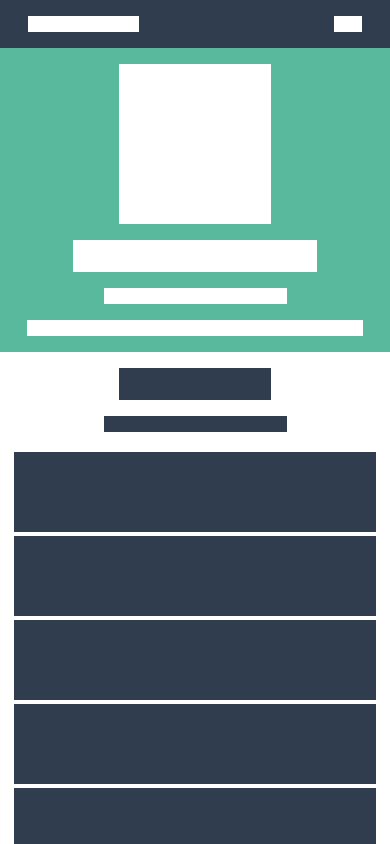
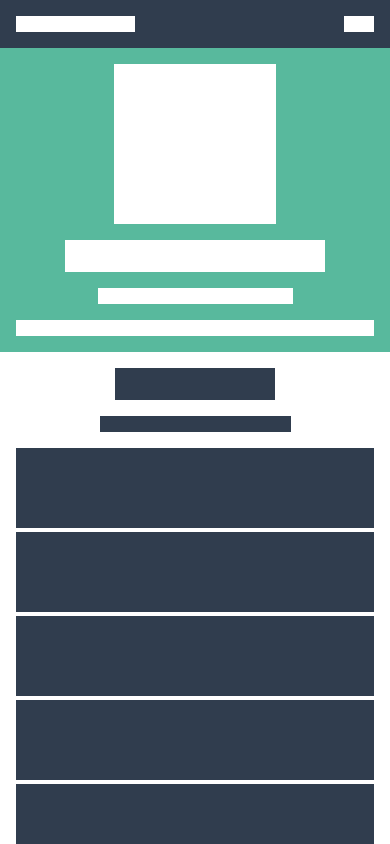
Before and after one commit to Mosi8/html-css-bootstrap-freelancer, a plain HTML site: page index.html in a window 390 px wide. Shown: the top 844 px of the page. Drawn offline with nearby package versions, Linux system fonts and the light colour scheme.

Commit message:
completo con modifica

```diff
--- a/index.html
+++ b/index.html
@@ -11,7 +11,7 @@
     </head>
     <body>
         <!-- sezione 1 -->
-        <div class="container-fluid bg_ms_scuro">
+        <div class="bg_ms_scuro">
             <div class="container container-sm container-md container-lg">
                 <div class="row justify-content-between p-3 p-md-2">
                     <div class="col-4 h_ms_16 bg_ms_bianco"></div>
@@ -21,7 +21,7 @@
         </div>
 
         <!-- sezione 2 -->
-        <div class="container-fluid bg_ms_verde">
+        <div class="bg_ms_verde">
             <div class="container container-sm container-md container-lg py-3">
                 <div class="row justify-content-center pb-3">
                     <div class="col-5 col-md-3 col-lg-3 h_ms_160 bg_ms_bianco"></div>
@@ -39,8 +39,8 @@
         </div>
 
         <!-- sezione 3 -->
-        <div class="container-fluid">
-            <div class="container container-sm container-md container-lg py-3">
+        <div>
+            <div class="container container-sm container-md container-lg p-3">
                 <div class="row justify-content-center pb-3">
                     <div class="col-5 col-md-3 col-lg-3 h_ms_32 bg_ms_scuro"></div>
                 </div>
@@ -48,22 +48,22 @@
                     <div class="col-6 col-md-3 col-lg-3 h_ms_16 bg_ms_scuro"></div>
                 </div>
                 <div class="row row-col-1 row-col-md-2 row-col-lg-3 pb-3">
-                    <div class="col-12 col-md-6 col-lg-4 h_ms_80 g-1">
+                    <div class="col-12 col-md-6 col-lg-4 h_ms_80 mb-1 mb-md-0 g-md-1">
                         <div class="col12 h_ms_80 bg_ms_scuro"></div>
                     </div>
-                    <div class="col-12 col-md-6 col-lg-4 h_ms_80 g-1">
+                    <div class="col-12 col-md-6 col-lg-4 h_ms_80 mb-1 mb-md-0 g-md-1">
                         <div class="col12 h_ms_80 bg_ms_scuro"></div>
                     </div>
-                    <div class="col-12 col-md-6 col-lg-4 h_ms_80 g-1">
+                    <div class="col-12 col-md-6 col-lg-4 h_ms_80 mb-1 mb-md-0 g-md-1">
                         <div class="col12 h_ms_80 bg_ms_scuro"></div>
                     </div>
-                    <div class="col-12 col-md-6 col-lg-4 h_ms_80 g-1">
+                    <div class="col-12 col-md-6 col-lg-4 h_ms_80 mb-1 mb-md-0 g-md-1">
                         <div class="col12 h_ms_80 bg_ms_scuro"></div>
                     </div>
-                    <div class="col-12 col-md-6 col-lg-4 h_ms_80 g-1">
+                    <div class="col-12 col-md-6 col-lg-4 h_ms_80 mb-1 mb-md-0 g-md-1">
                         <div class="col12 h_ms_80 bg_ms_scuro"></div>
                     </div>
-                    <div class="col-12 col-md-6 col-lg-4 h_ms_80 g-1">
+                    <div class="col-12 col-md-6 col-lg-4 h_ms_80 mb-1 mb-md-0 g-md-1">
                         <div class="col12 h_ms_80 bg_ms_scuro"></div>
                     </div>
                 </div>
@@ -71,7 +71,7 @@
         </div>
 
         <!-- sezione 4  -->
-        <div class="container-fluid bg_ms_verde px-5">
+        <div class="bg_ms_verde px-5">
             <div class="container container-sm container-md container-lg py-3">
                 <div class="row justify-content-center pb-3">
                     <div class="col-4 col-md-3 col-lg-4 h_ms_32 bg_ms_bianco"></div>
@@ -93,7 +93,7 @@
             </div>
         </div>
         <!-- sexione 5  -->
-        <div class="container-fluid px-5">
+        <div class="px-5">
             <div class="container container-sm container-md container-lg py-3">
                 <div class="row justify-content-center pb-3">
                     <div class="col-5 col-md-4 col-lg-4 h_ms_32 bg_ms_scuro"></div>
@@ -120,7 +120,7 @@
         </div>
 
         <!-- sezione 6  -->
-        <div class="container-fluid bg_ms_poco_scuro">
+        <div class="bg_ms_poco_scuro">
             <div class="container container-sm container-md container-lg py-2">
                 <div class="row row-col-1 row-col-md-3 justify-content-center justify-content-md-between pb-3">
                     <div class="col-12 col-md-3 col-lg-3 h_ms_80">
@@ -156,7 +156,7 @@
 
 
         <!-- sezione 7  -->
-        <div class="container-fluid bg_ms_scuro">
+        <div class="bg_ms_scuro">
             <div class="container container-sm container-md container-lg">
                 <div class="row justify-content-center p-4">
                     <div class="col-6 h_ms_16 bg_ms_bianco"></div>
```
